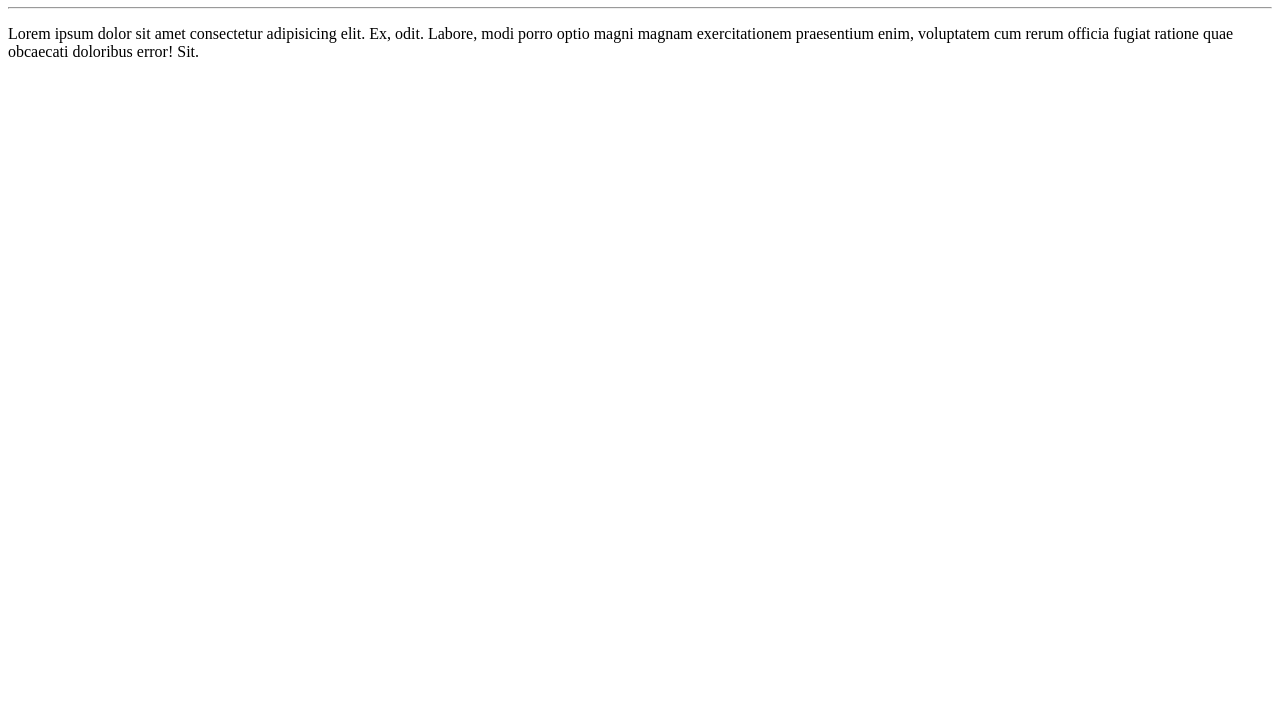
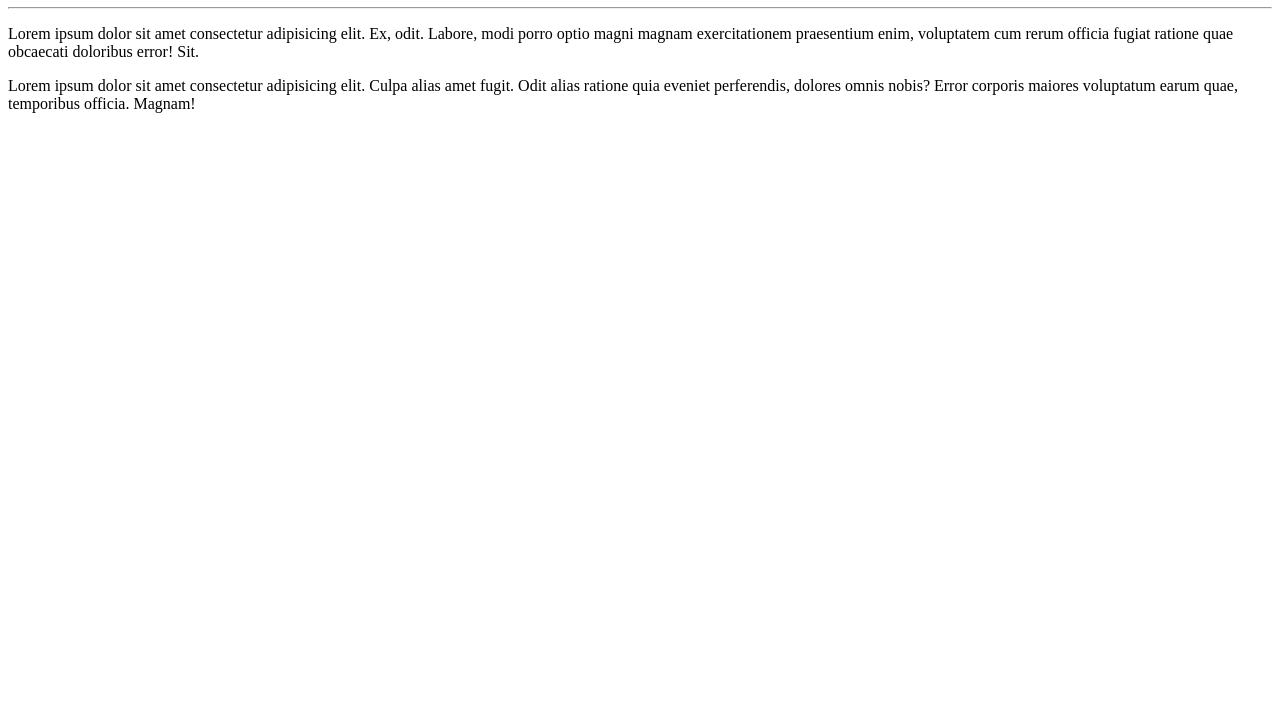
Before and after one commit to lteruya/transfColetor, a plain HTML site: page site-exemplo/index.html in a window 1280 px wide. Shown: the part 73-800 px from the top of the page. Drawn offline with Linux system fonts and the light colour scheme.

Commit message:
Update index.html

```diff
--- a/site-exemplo/index.html
+++ b/site-exemplo/index.html
@@ -10,5 +10,6 @@
     <h1>Olá, Mundo!</h1>
     <hr>
     <p>Lorem ipsum dolor sit amet consectetur adipisicing elit. Ex, odit. Labore, modi porro optio magni magnam exercitationem praesentium enim, voluptatem cum rerum officia fugiat ratione quae obcaecati doloribus error! Sit.</p>
+    <p>Lorem ipsum dolor sit amet consectetur adipisicing elit. Culpa alias amet fugit. Odit alias ratione quia eveniet perferendis, dolores omnis nobis? Error corporis maiores voluptatum earum quae, temporibus officia. Magnam!</p>
 </body>
 </html>
```
